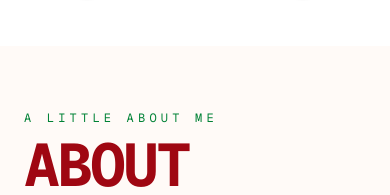
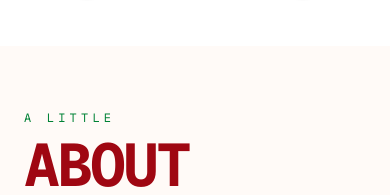
Before and after one commit to psond16/parineetsond_personal_website_2026, a Next.js app: page / in a window 390 px wide. Shown: the part 903-1098 px from the top of the page. Built offline with nearby package versions, Linux system fonts and the light colour scheme; a web font is replaced by a local one.

Commit message:
fix: about me mobile

```diff
--- a/app/components/about.tsx
+++ b/app/components/about.tsx
@@ -23,7 +23,7 @@ export default function About() {
           transition={{ duration: 0.5 }}
           className="font-mono text-xs text-green-700 uppercase tracking-[0.35em]"
         >
-          a little about me
+          a little
         </motion.p>
 
         <motion.h1
```
